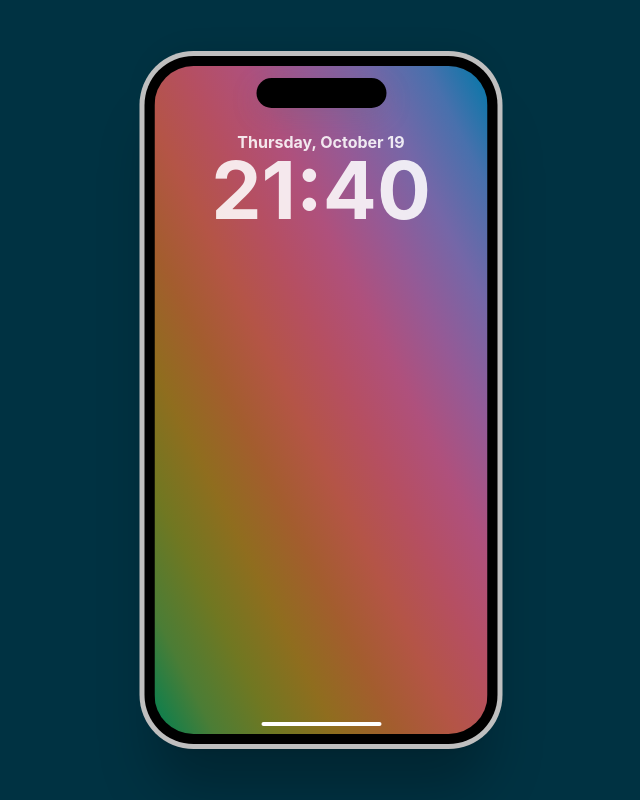
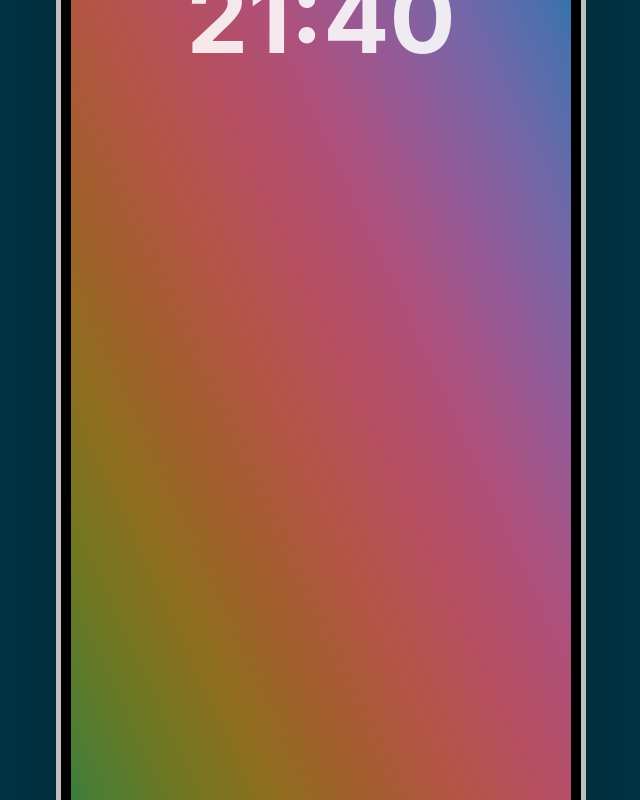
Before and after one commit to adam-ridhwan/iphone-passcode, a React (Vite) app: page / in a window 1280 px wide. Shown: the whole page, without its empty margins (319-959 px from the left). Built offline with nearby package versions, Linux system fonts and the light colour scheme.

Commit message:
style: media queries

```diff
--- a/src/App.css
+++ b/src/App.css
@@ -1,20 +1,18 @@
 :root {
-    --height: 668px;
-    --width: 333px;
+    --mobile-width: 85vw;
+    --desktop-width: 500px;
 }
-
 
 .iphone {
     position: fixed;
     top: 50%;
     left: 50%;
     transform: translate(-50%, -50%);
-    height: calc(var(--height) * 0.75);
-    width: calc(var(--width) * 0.75);
+    width: var(--mobile-width);
     border-radius: 39px;
     background: black;
     overflow: hidden;
-
+    font-size: 14px;
     /* @formatter:off */
     box-shadow:
         0 0 0 10px black,
@@ -87,13 +85,13 @@
 .current-date {
     user-select: none;
     padding-top: 4em;
-    font-size: 0.8em;
+    font-size: 1.25em;
     font-weight: 700;
 }
 
 .current-time {
     user-select: none;
-    font-size: 3.5em;
+    font-size: 5.5em;
     font-weight: 700;
     line-height: 0.9em;
 }
@@ -116,8 +114,8 @@
     pointer-events: none;
     position: absolute;
     bottom: 8px;
-    width: 90px;
-    height: 4px;
+    width: 110px;
+    height: 5px;
     z-index: 100;
     border-radius: 40px;
     background-color: white;
@@ -151,18 +149,18 @@
     display: flex;
     flex-direction: column;
     align-items: center;
-    padding-top: 5.2em;
+    padding-top: 8em;
 }
 
 .passcode-prompt {
-    font-size: 0.8em;
+    font-size: 1.2em;
     font-weight: 700;
 }
 
 .pin-container {
     display: flex;
     flex-direction: row;
-    gap: 1em;
+    gap: 1.5em;
 }
 
 .pin-container[data-is-passcode-wrong='true'] {
@@ -196,8 +194,8 @@
 }
 
 .empty-circle-svg-icon {
-    height: 0.5rem;
-    width: 0.5rem;
+    height: 0.6rem;
+    width: 0.6rem;
     transition: fill 300ms ease;
 }
 
@@ -213,12 +211,12 @@
 .keypad-container {
     display: grid;
     grid-template-columns: repeat(3, 1fr);
-    gap: 1em;
-    margin-top: 3em;
+    gap: 1.5em;
+    margin-top: 7em;
 }
 
 .keypad {
-    --keypad-size: 3.6em;
+    --keypad-size: 5em;
     font-family: inherit;
     outline: none;
     border: none;
@@ -231,7 +229,7 @@
     width: var(--keypad-size);
     border-radius: 50%;
     cursor: pointer;
-    line-height: 1.1em;
+    line-height: 1.4em;
     transition: passcode-screen-color 0.5s ease;
     color: white;
 }
@@ -249,14 +247,13 @@
 }
 
 .keypad-number {
-    font-size: 1.9em;
+    font-size: 2.5em;
     font-weight: 700;
 }
 
 .keypad-letters {
-    letter-spacing: 0.1em;
-    font-size: 0.5em;
-    font-weight: 700;
+    font-size: 0.7em;
+    font-weight: bold;
 }
 
 .keypad-container .keypad:first-child .keypad-letters {
@@ -266,12 +263,12 @@
 .delete-or-cancel-button {
     position: absolute;
     z-index: 3;
-    bottom: 2.3em;
-    right: 3em;
+    bottom: 3.5em;
+    right: 3.5em;
     outline: none;
     border: none;
     background-color: transparent;
-    font-size: 0.6em;
+    font-size: 1em;
     font-weight: bold;
     text-decoration: underline;
     cursor: pointer;
@@ -301,69 +298,68 @@
 
 @media (min-width: 750px) {
     .iphone {
-        height: var(--height);
-        width: var(--width);
+        width: var(--desktop-width);
+        height: calc(var(--desktop-width) * 19.5 / 9) px;
     }
 
     .dynamic-island {
-        width: 130px;
-        height: 30px;
+        width: 170px;
+        height: 35px;
     }
 
     .current-date {
-        font-size: 1em;
+        font-size: 1.5em;
     }
 
     .current-time {
-        font-size: 5em;
+        font-size: 7em;
     }
 
     .swipe-indicator {
-        width: 120px;
+        width: 160px;
     }
 
     .user-interface-container {
-        padding-top: 7em;
+        padding-top: 13em;
     }
 
     .passcode-prompt {
-        font-size: 1em;
+        font-size: 1.75em;
     }
 
     .pin-container {
-        gap: 1.2em;
+        gap: 2em;
+        margin-top: 1em;
     }
 
     .empty-circle-svg-icon {
-        height: 0.7rem;
-        width: 0.7rem;
+        height: 1rem;
+        width: 1rem;
     }
 
     .keypad-container {
-        gap: 1.3em;
-        margin-top: 5em;
+        gap: 2em;
+        margin-top: 9em;
     }
 
     .keypad {
-        --keypad-size: 4.7em;
-        line-height: 1.3em;
-
+        --keypad-size: 7em;
+        line-height: 2em;
     }
 
     .keypad-number {
-        font-size: 2.2em;
+        font-size: 3.5em;
     }
 
     .keypad-letters {
-        letter-spacing: 0.1em;
-        font-size: 0.7em;
+        font-size: 1em;
         font-weight: 700;
     }
 
     .delete-or-cancel-button {
-        bottom: 3.3em;
-        right: 3.3em;
-        font-size: 0.9em;
+        bottom: 3.5em;
+        right: 3.5em;
+        font-size: 1.5em;
     }
 
 }
--- a/src/App.tsx
+++ b/src/App.tsx
@@ -30,6 +30,25 @@ function App() {
   const [isLockScreenSwipedUp, setIsLockScreenSwipedUp] = useState<boolean>(false);
 
   const timeoutId = useRef<NodeJS.Timeout | null>(null);
+
+  const iphoneRef = useRef<HTMLDivElement>(null);
+
+  useEffect(() => {
+    const setIphoneHeight = () => {
+      if (iphoneRef.current) {
+        const width = iphoneRef.current.offsetWidth;
+        iphoneRef.current.style.height = `${(width * 19.5) / 9}px`;
+      }
+    };
+
+    setIphoneHeight();
+
+    window.addEventListener('resize', setIphoneHeight);
+
+    return () => {
+      window.removeEventListener('resize', setIphoneHeight);
+    };
+  }, []);
 
   const handleKeypadEnter = (number: number) => {
     setPasscodeValidationState(undefined);
@@ -123,6 +142,7 @@ function App() {
         const containerHeight = containerRect.height;
 
         if (touchEnd.y < containerTop || touchEnd.y > containerTop + containerHeight) {
+          console.log('swiped up');
           setIsLockScreenSwipedUp(true);
         }
       }
@@ -144,7 +164,7 @@ function App() {
 
   return (
     <>
-      <div className='iphone'>
+      <div ref={iphoneRef} className='iphone'>
         <div className='dynamic-island' />
 
         <div className='lock-screen' data-is-lockscreen-swiped-up={isLockScreenSwipedUp}>
```
